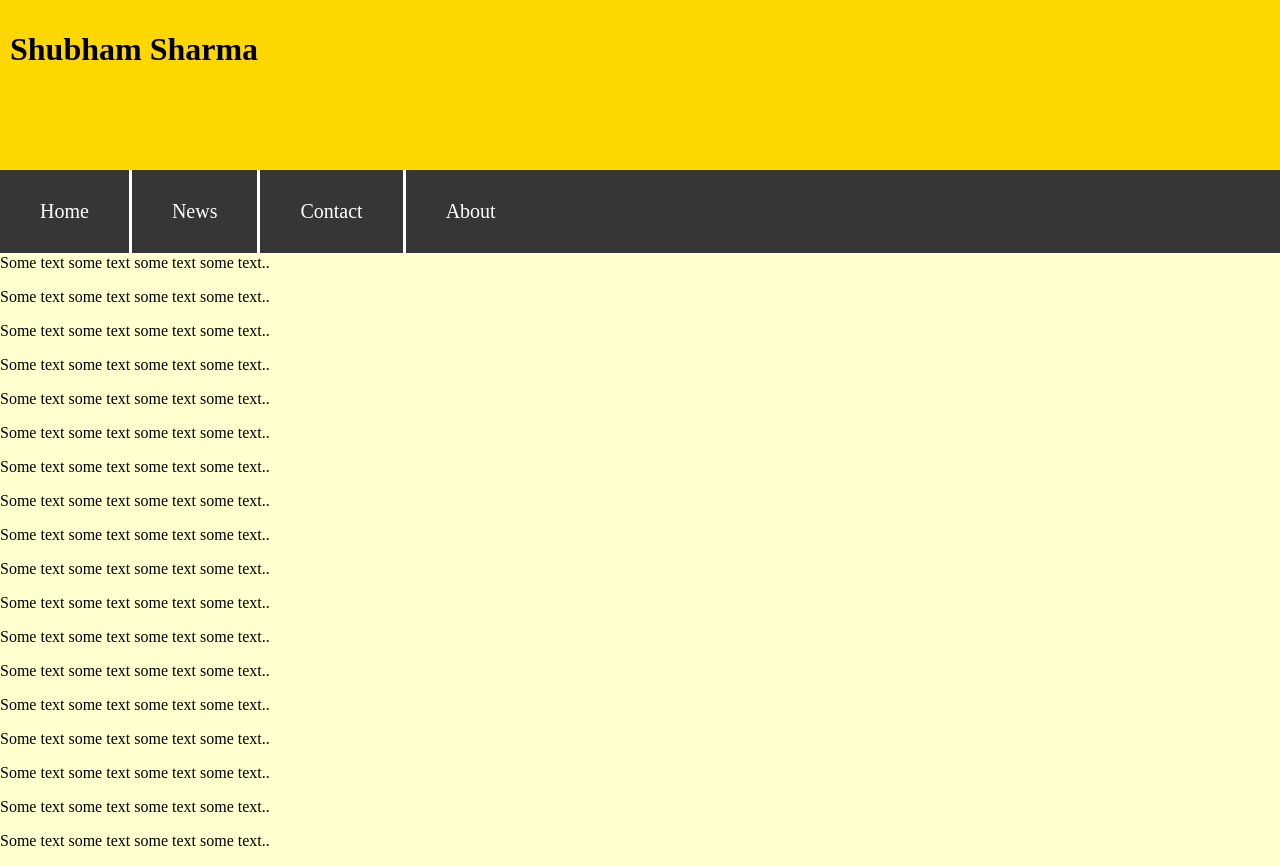
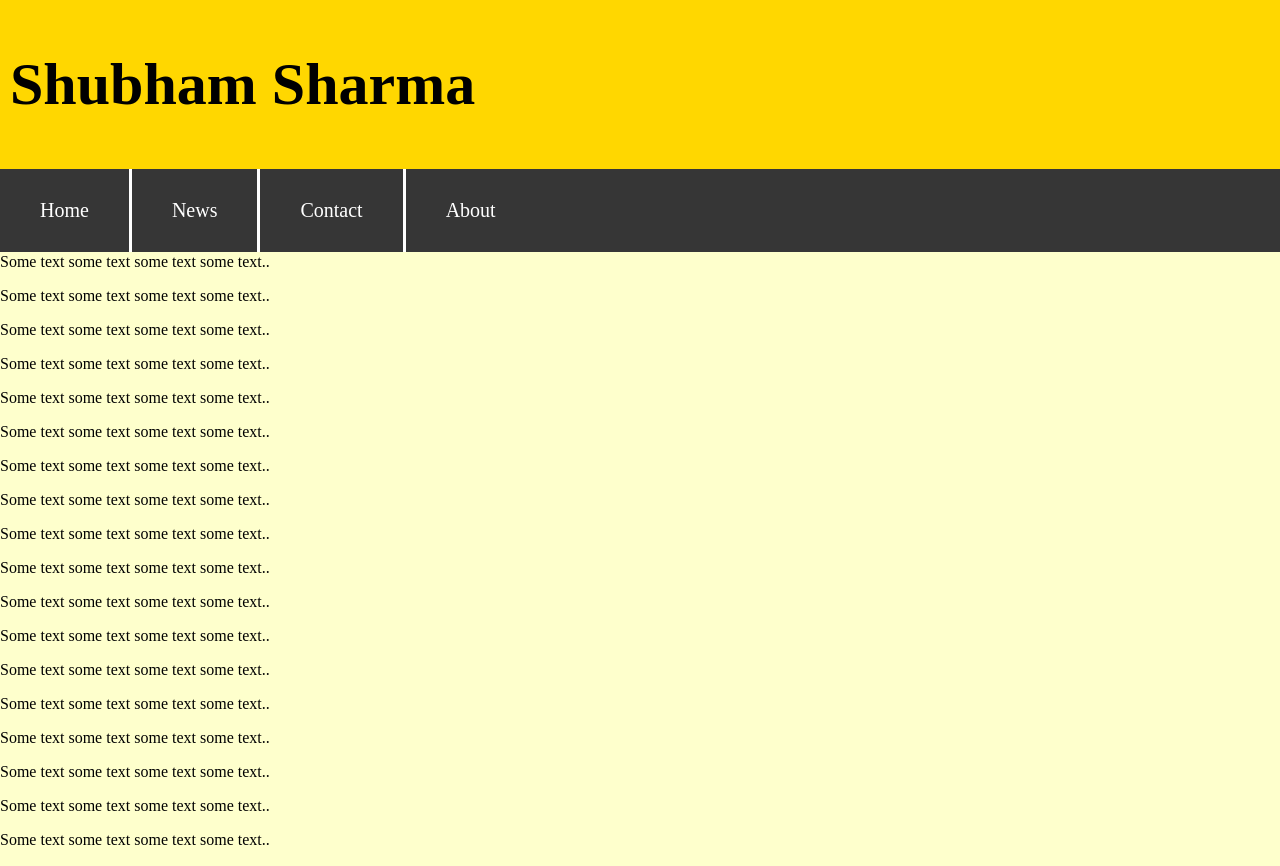
Before and after one commit to s298shar/Shubham_Sharma, a plain HTML site: page index.html in a window 1280 px wide. Drawn offline with Linux system fonts and the light colour scheme.

Commit message:
Update homepage.css

```diff
--- a/css/homepage.css
+++ b/css/homepage.css
@@ -13,7 +13,8 @@ body{
     color: black;
     padding: 10px;
     width: 100%;
-    min-height: 150px;
+    font-size: 30px;
+    min-height: 120px;
     }
 
 .nav{
```
